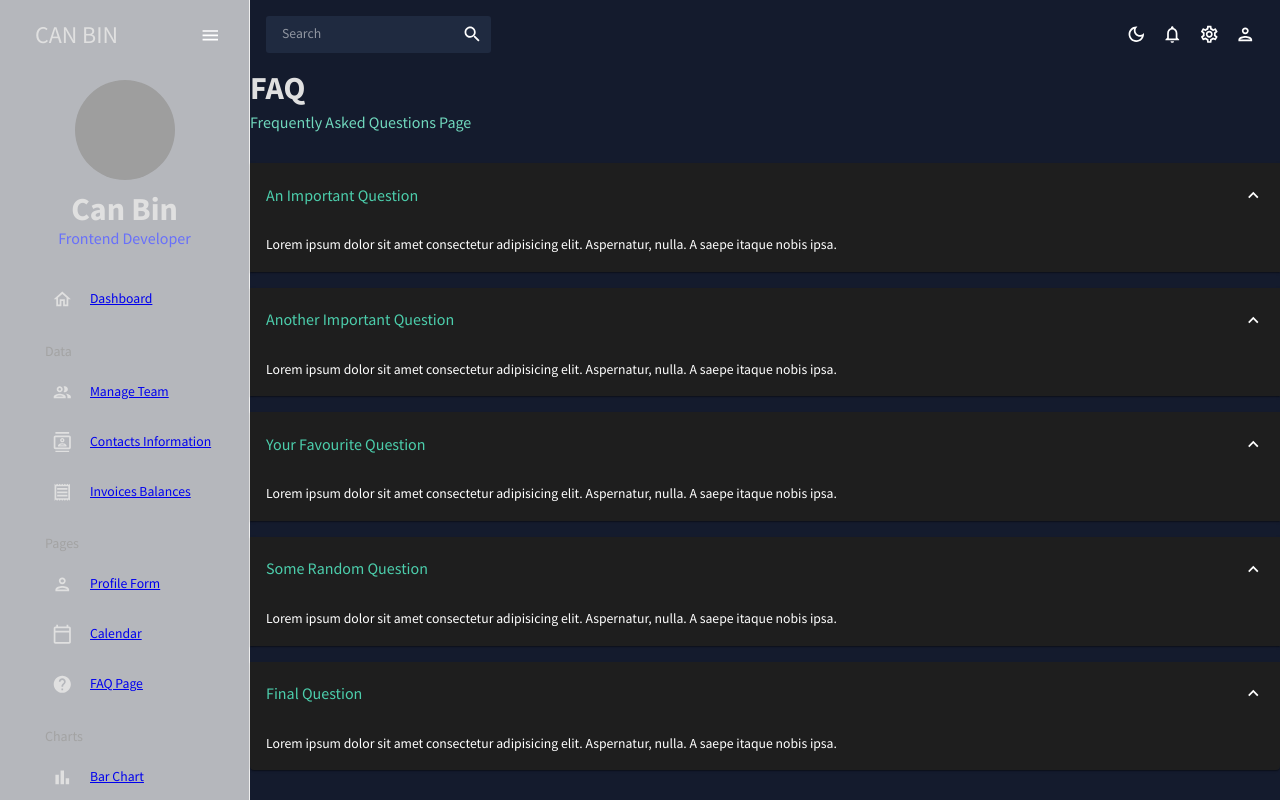
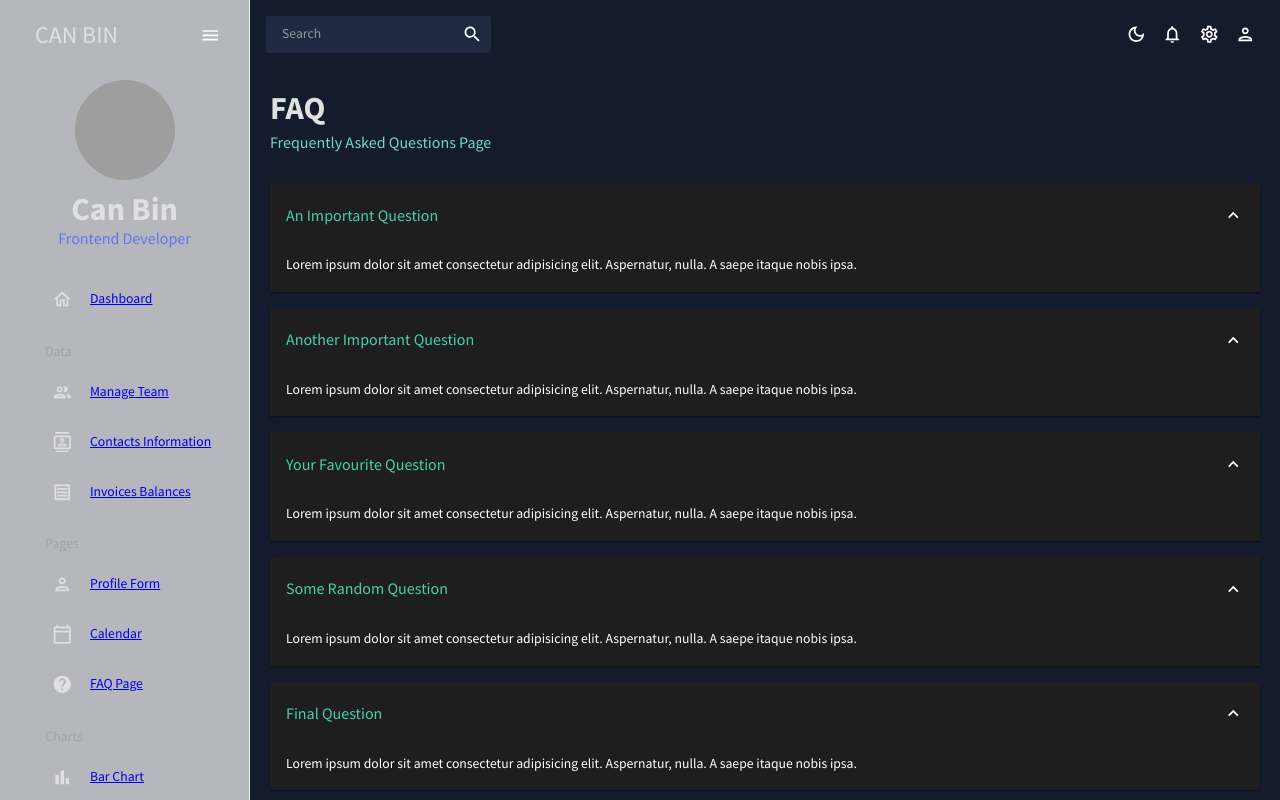
Before and after one commit to Can-Bin/React-Dashboard-App, a React (Create React App) app: page /faq in a window 1280 px wide. Shown: the top 800 px of the page. Built offline with nearby package versions, Linux system fonts and the light colour scheme; grey boxes are pictures that could not be loaded.

Commit message:
box edited

```diff
--- a/src/scenes/bar/index.js
+++ b/src/scenes/bar/index.js
@@ -4,7 +4,7 @@ import BarChart from "../../components/BarChart"
 
 const Bar = () => {
     return(
-        <Box>
+        <Box m="20px">
             <Header title="BAR CHART" subtitle="Simple Bar Chart"/>
             <Box height="75vh">
                 <BarChart/>
--- a/src/scenes/faq/index.js
+++ b/src/scenes/faq/index.js
@@ -10,7 +10,7 @@ const Faq = () => {
     const theme = useTheme()
     const colors = tokens(theme.palette.mode)
   return (
-    <Box>
+    <Box m="20px">
         <Header title= "FAQ" subtitle="Frequently Asked Questions Page"/>
         <Accordion defaultExpanded>
             <AccordionSummary expandIcon={<ExpandMoreIcon/>}>
--- a/src/scenes/pie/index.js
+++ b/src/scenes/pie/index.js
@@ -4,7 +4,7 @@ import PieChart from "../../components/PieChart"
 
 const Pie = () => {
     return(
-        <Box>
+        <Box m="20px">
             <Header title="PIE CHART" subtitle="Simple Pie Chart"/>
             <Box height="75vh">
                 <PieChart/>
```
